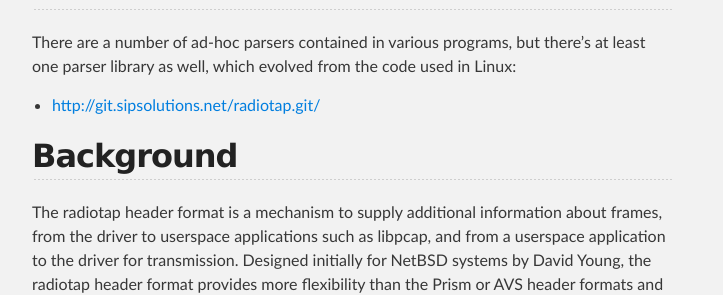
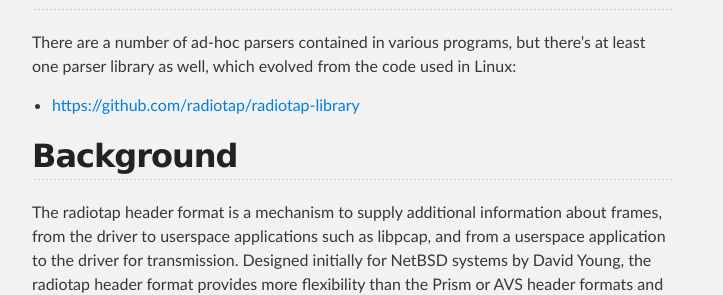
Before and after one commit to radiotap/radiotap.github.io, a Jekyll site: the page built from index.md, in a window 1280 px wide and 900 px high, scrolled down 803 px. Shown: the part 165-460 px from the top of the window, without its empty margins (288-1011 px from the left). Built offline with Jekyll 4.4.1, drawn with Linux system fonts in a browser that asks for light colours.

Commit message:
point to github for radiotap library

```diff
--- a/index.md
+++ b/index.md
@@ -41,7 +41,7 @@ There are a number of ad-hoc parsers contained in various programs, but
 there's at least one parser library as well, which evolved from the code
 used in Linux:
 
--   <http://git.sipsolutions.net/radiotap.git/>
+-   <https://github.com/radiotap/radiotap-library>
 
 Background
 ----------
```
